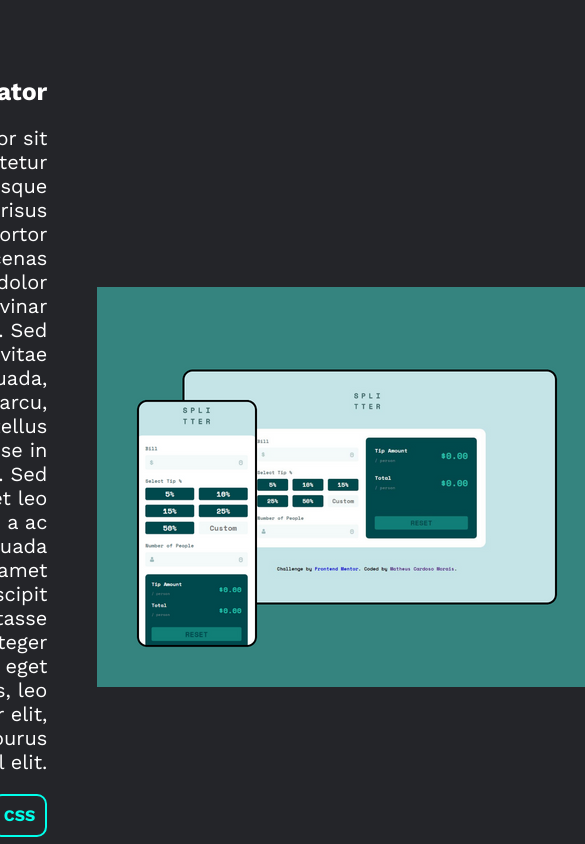
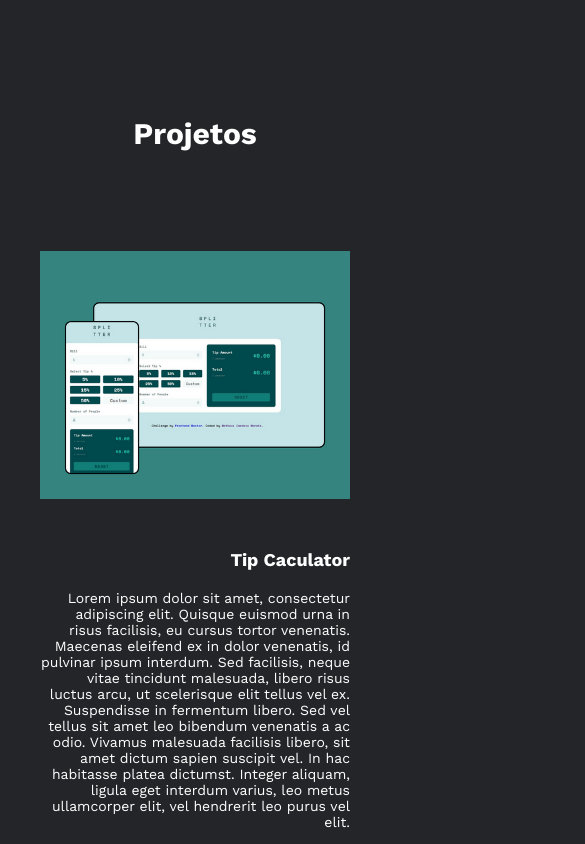
Before and after one commit to matheuscmorais356/Portfolio, a React (Create React App) app: page / in a window 390 px wide. Shown: the part 2700-3544 px from the top of the page, 585 px wide, since content can reach past the window. Built offline with nearby package versions, Linux system fonts and the light colour scheme.

Commit message:
Responsividade da sessão projetos

```diff
--- a/src/components/About/About.js
+++ b/src/components/About/About.js
@@ -9,7 +9,8 @@ import {
   SiJavascript,
   SiHtml5,
   SiCss3,
-  SiRedux
+  SiRedux,
+  SiNodedotjs,
 } from "react-icons/si";
 // import {
 //   TbBrandJavascript,
@@ -70,6 +71,10 @@ const About = () => {
                 <p className="technologies__title" >Python</p>
               </div>
               <div className="container-icon">
+                <SiNodedotjs className="technologies__icon" />
+                <p className="technologies__title" >Node.js</p>
+              </div>
+              <div className="container-icon">
                 <SiReact className="technologies__icon" />
                 <p className="technologies__title" >React</p>
               </div>
--- a/src/components/ProjectCard/ProjectCard.css
+++ b/src/components/ProjectCard/ProjectCard.css
@@ -109,3 +109,71 @@
   font-weight: bold;
   padding: 1rem;
 }
+
+.project-card__image {
+  width: 50%;
+}
+
+@media (max-width: 1200px) {
+  .project-card__title {
+    font-size: 2rem;
+  }
+
+  .project-card__description {
+    font-size: 1.6rem;
+  }
+
+  .project-card__image {
+    width: 40%;
+  }
+}
+
+@media (max-width: 1000px) {
+  .project-card {
+    flex-direction: column-reverse;
+  }
+
+  .project-card__image,
+  .project-description  {
+    width: 70%;
+  }
+
+  .project-card__description {
+    font-size: 1.8rem;
+  }
+
+}
+
+@media (max-width: 800px) {
+  .project-card__image,
+  .project-description  {
+    width: 90%;
+  }
+
+  .project-card__description {
+    font-size: 1.8rem;
+  }
+}
+
+@media (max-width: 600px) {
+  .project-card__image,
+  .project-description  {
+    width: 100%;
+  }
+}
+
+@media (max-width: 500px) {
+  .project-card__title {
+    font-size: 1.8rem;
+  }
+  .project-card__description {
+    font-size: 1.6rem;
+  }
+
+}
+
+@media (max-width: 400px) {
+  .project-card__description {
+    font-size: 1.4rem;
+  }
+}
--- a/src/components/Projects/Projects.css
+++ b/src/components/Projects/Projects.css
@@ -35,3 +35,10 @@
   color: var(--primary-color);
   padding: 1rem;
 }
+
+
+@media (max-width: 600px) {
+  .projects__pill {
+    font-size: 1.4rem;
+  }
+}
```
